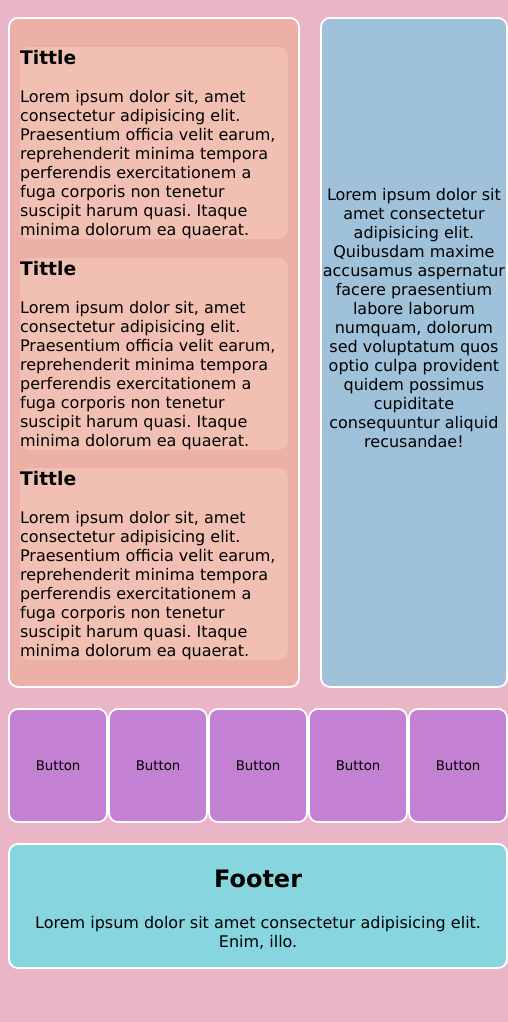
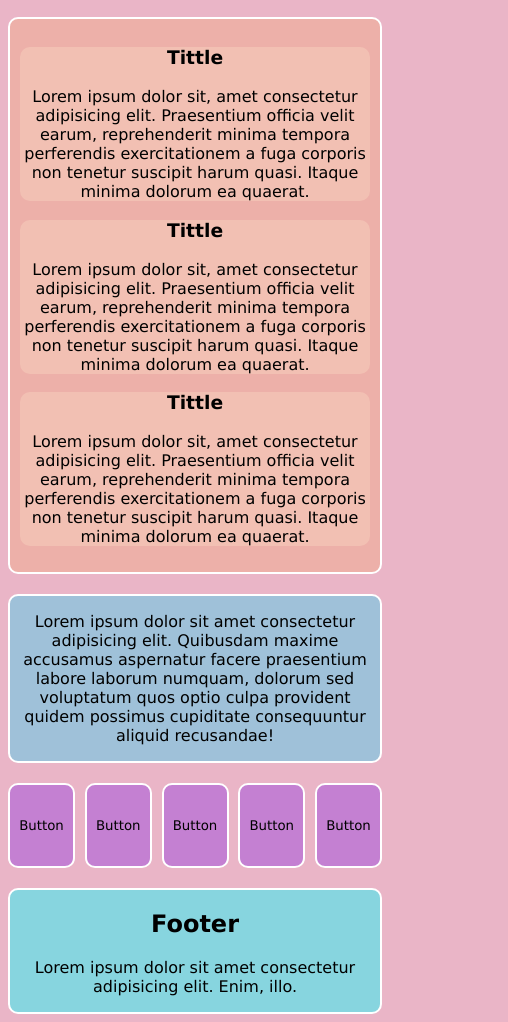
Before and after one commit to Xxkevin25/Grid-Black, a plain HTML site: page docs/index.html in a window 390 px wide. Shown: the part 156-1178 px from the top of the page, 508 px wide, since content can reach past the window. Before the commit the page ends 1133 px from the top, so only its background shows below. Drawn offline with Linux system fonts and the light colour scheme.

Commit message:
All dispositive

```diff
--- a/docs/Style.css
+++ b/docs/Style.css
@@ -79,3 +79,56 @@ footer{
     text-align: center;
     border-radius: 10px;
 }
+
+@media screen and (max-width:515px) {
+    main {
+        display: grid;
+        grid-template-areas: "logo logo logo"
+            "caja caja caja"
+            "izq izq izq"
+            "bot bot bot"
+            "foo foo foo";
+        grid-gap: 20px;
+    }
+
+    .caja {
+        text-align: center;
+    }
+
+    .cont-left {
+        padding: 0;
+    }
+
+    .cont-button button {
+        height: 95px;
+        width: 85px;
+
+    }
+}
+
+@media screen and (max-width:440px) {
+    .cont-button button {
+        height: 85px;
+        width: 67px;
+
+    }
+
+}
+
+@media screen and (max-width:320px) {
+    .cont-button button {
+        height: 75px;
+        width: 55px;
+        font-size: x-small;
+    }
+
+}
+
+@media screen and (max-width:280px) {
+    .cont-button button {
+        height: 65px;
+        width: 50px;
+        font-size: x-small;
+    }
+
+}
```
